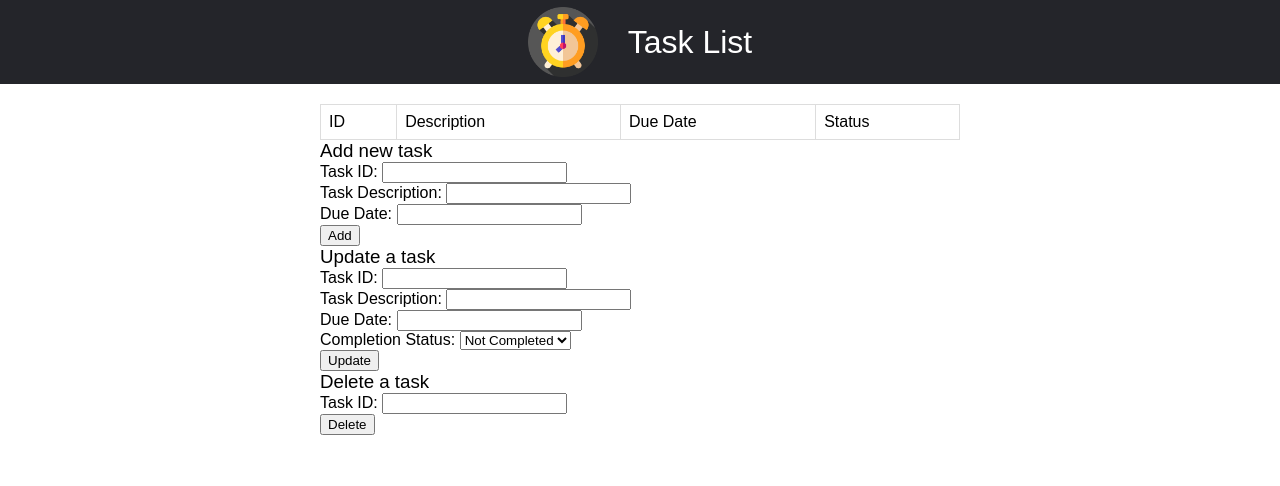
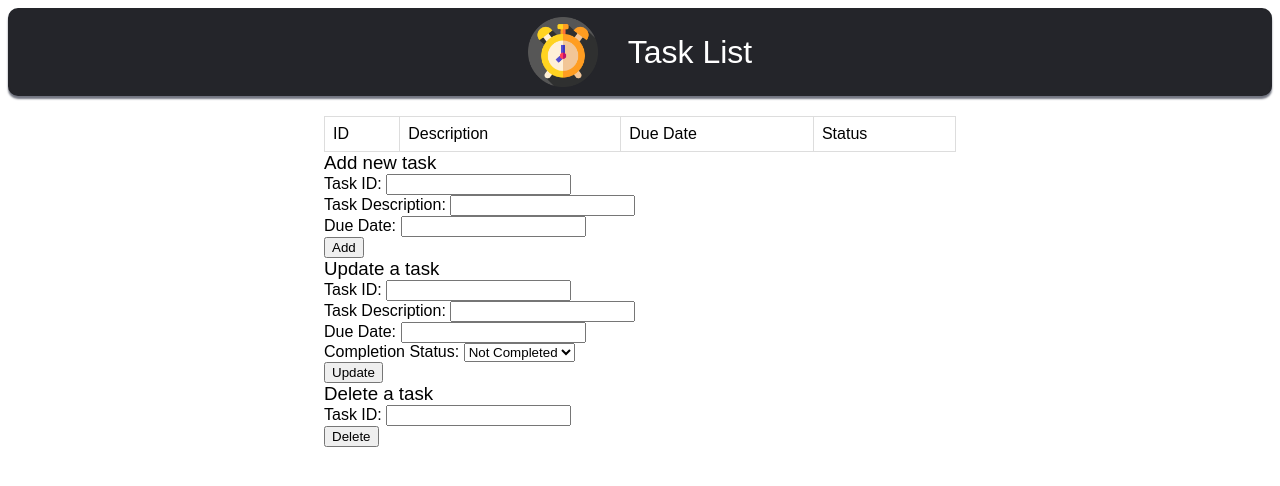
Before and after one commit to MoonGGate/To-Do-List, a Flask app: template templates/index.html in a window 1280 px wide. Shown: the top 486 px of the page. Run offline with Flask 3, Linux system fonts and the light colour scheme; the template is opened without the code that fills it, so the values that code supplies are empty; parts of the project's set-up code (start-up, migrations or seed data) failed here and were passed over; some web fonts are replaced.

Commit message:
fix style

```diff
--- a/static/css/style.css
+++ b/static/css/style.css
@@ -6,7 +6,6 @@
     font-family: "Poetsen One", sans-serif;
     font-weight: 400;
     font-style: normal;
-    margin: 0;
 }
 
 img {
@@ -26,6 +25,9 @@ header {
     margin: 0 0 20px 0;
     height: 100%;
     max-width: 100%;
+    border: 2px solid #24252A;
+    border-radius: 10px;
+    box-shadow: 0 3px 2px #727581;
 }
 
 a {
--- a/static/js/script.js
+++ b/static/js/script.js
@@ -15,11 +15,11 @@ function checkIfIdExists(taskID) {
 }
 
 function displayError(inputID, errorMessage) {
-    var errorLabel = document.createElement('label');
+    let errorLabel = document.createElement('label');
     errorLabel.textContent = errorMessage;
     errorLabel.style.color = 'red';
 
-    var inputElement = document.getElementById(inputID);
+    let inputElement = document.getElementById(inputID);
     inputElement.insertAdjacentElement('afterend', errorLabel);
 }
 
@@ -29,7 +29,7 @@ document.getElementById('addTaskForm').addEventListener('submit', function(event
     event.preventDefault();
 
     // Get form input values
-    var taskID = document.getElementById('addTaskID').value.trim();
+    let taskID = document.getElementById('addTaskID').value.trim();
 
     // Validate ID
     if (!taskID) {
@@ -61,7 +61,7 @@ document.getElementById('updateTaskForm').addEventListener('submit', function(ev
     event.preventDefault();
 
     // Get form input values
-    var taskID = document.getElementById('updateTaskID').value.trim();
+    let taskID = document.getElementById('updateTaskID').value.trim();
 
     // Validate ID
     if (!taskID) {
@@ -93,7 +93,7 @@ document.getElementById('deleteTaskForm').addEventListener('submit', function(ev
     event.preventDefault();
 
     // Get form input values
-    var taskID = document.getElementById('deleteTaskID').value.trim();
+    let taskID = document.getElementById('deleteTaskID').value.trim();
 
     // Validate ID
     if (!taskID) {
```
